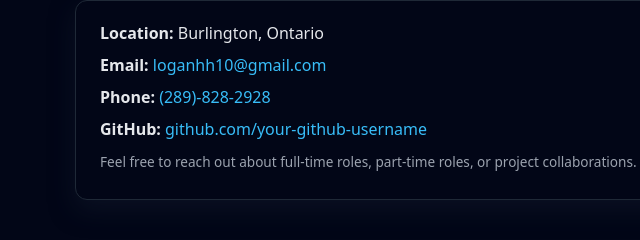
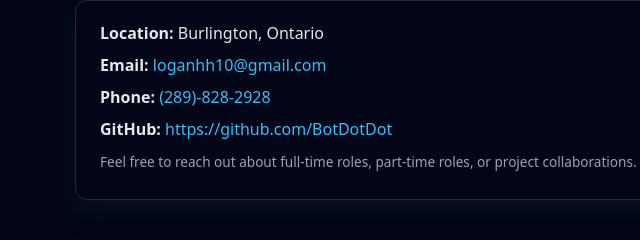
Before and after one commit to BotDotDot/portfolio-TEMP, a plain HTML site: page index.html in a window 1280 px wide. Shown: the part 3291-3531 px from the top of the page, 65-705 px from the left. Drawn offline with Linux system fonts and the light colour scheme.

Commit message:
Fix HTML encoding issues in index.html

```diff
--- a/index.html
+++ b/index.html
@@ -251,7 +251,7 @@
                     <p><strong>Location:</strong> Burlington, Ontario</p>
                     <p><strong>Email:</strong> <a href="mailto:loganhh10@gmail.com">loganhh10@gmail.com</a></p>
                     <p><strong>Phone:</strong> <a href="tel:+12898282928">(289)-828-2928</a></p>
-                    <p><strong>GitHub:</strong> <a href="https://github.com/BotDotDot/" target="_blank" rel="noopener">github.com/your-github-username</a></p>
+                    <p><strong>GitHub:</strong> <a href="https://github.com/BotDotDot/" target="_blank" rel="noopener">https://github.com/BotDotDot</a></p>
                     <p class="small-note">
                         Feel free to reach out about full-time roles, part-time roles, or project collaborations.
                     </p>
```
